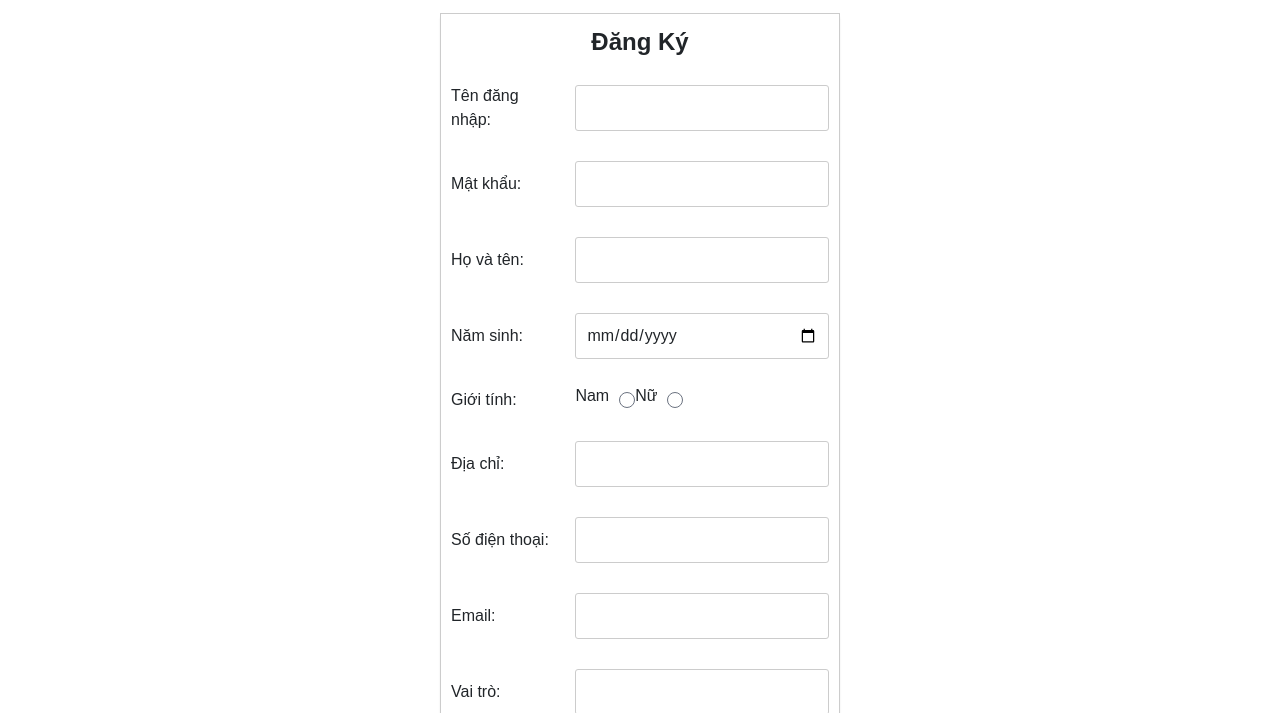
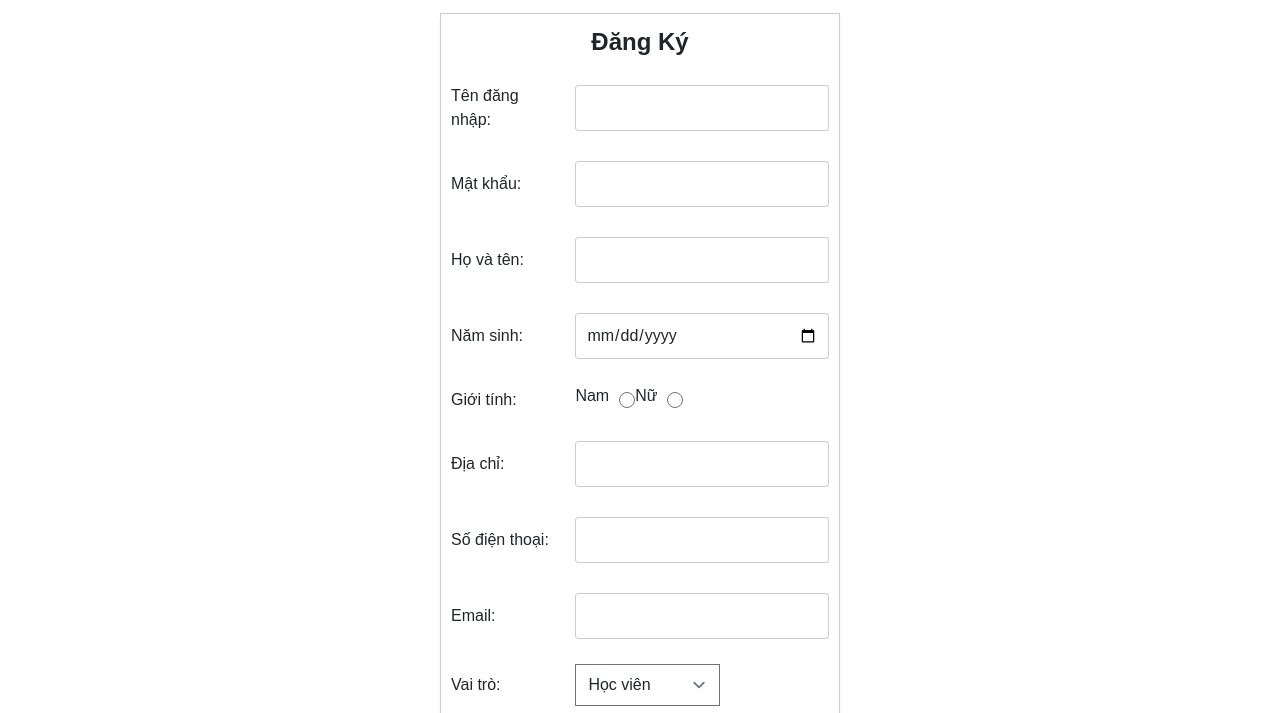
Before and after one commit to hathongthuong2k3/DACNPM, a plain HTML site: page client/Loginpage/Signup.html in a window 1280 px wide. Shown: the part 87-800 px from the top of the page. Drawn offline with nearby package versions, Linux system fonts and the light colour scheme.

Commit message:
Update Signup.html

```diff
--- a/client/Loginpage/Signup.html
+++ b/client/Loginpage/Signup.html
@@ -100,6 +100,10 @@
             color: #1e90ff;
             text-decoration: none;
         }
+
+        #authentication-code {
+            display: none;
+        }
     </style>
 </head>
 <body>
@@ -183,7 +187,18 @@
         </tr>
         <tr>
             <td>Vai trò:</td>
-            <td><input type="text" name="role"></td>
+            <td>
+                <select id="role" name="role" onchange="checkRole()">
+                    <option value="HocVien">Học viên</option>
+                    <option value="GiaoVien">Giáo viên</option>
+                    <option value="NhanVien">Nhân viên</option>
+                    <option value="QuanTriVien">Quản trị viên</option>
+                </select>
+            </td>
+        </tr>
+        <tr id="authentication-code">
+            <td>Mã xác thực:</td>
+            <td><input type="text" name="authenticationCode"></td>
         </tr>
         <tr>
             <td colspan="2">
@@ -208,6 +223,17 @@
         Email: sepenglish@gmail.com.
     </div>
     <script>
+        function checkRole() {
+            var role = document.getElementById("role").value;
+            var authenticationCodeRow = document.getElementById("authentication-code");
+
+            if (role == "NhanVien" || role == "QuanTriVien") {
+                authenticationCodeRow.style.display = "table-row";
+            } else {
+                authenticationCodeRow.style.display = "none";
+            }
+        }
+
         document.getElementById("register-button").addEventListener("click", function () {
             window.location.href = "ChooseActor.html";
         });
```
